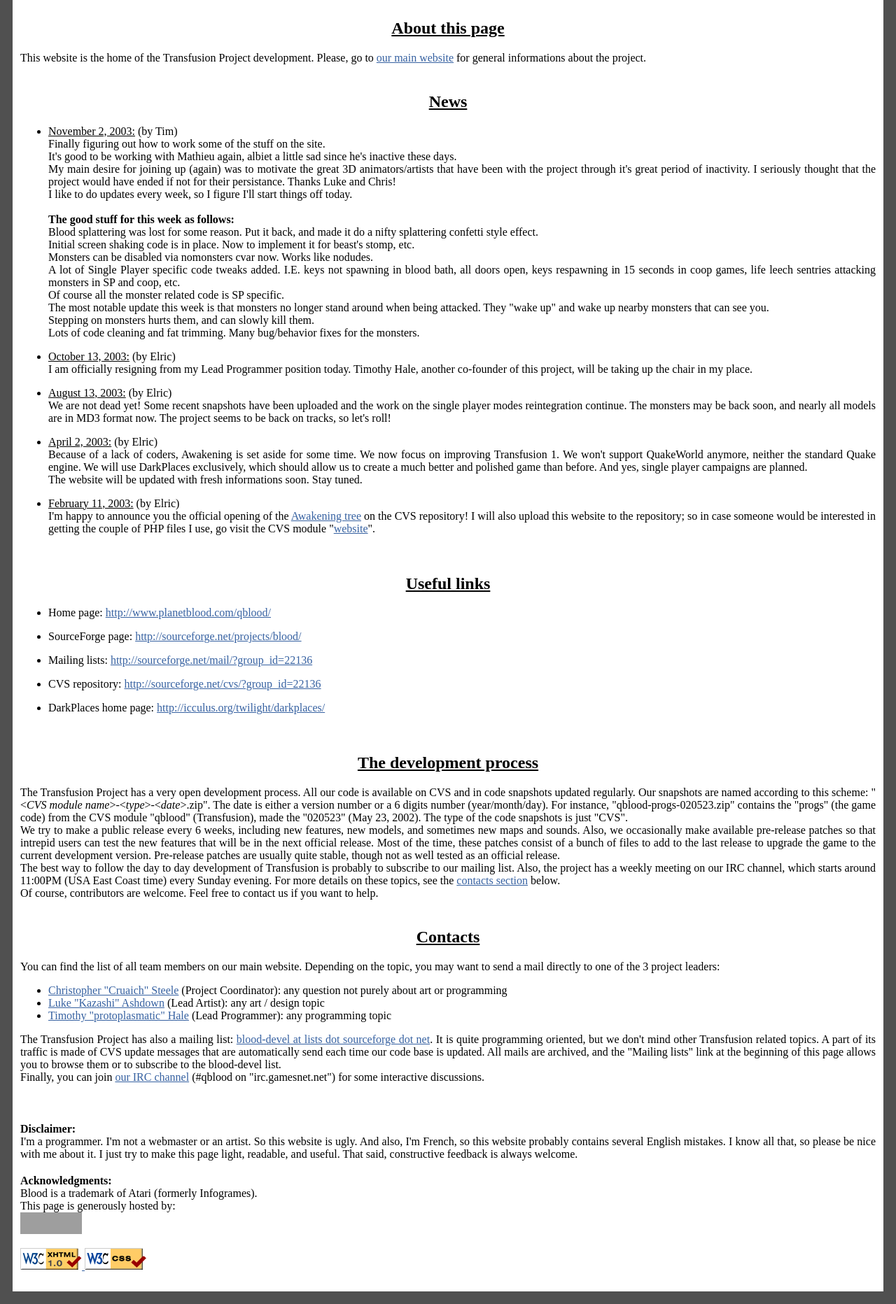
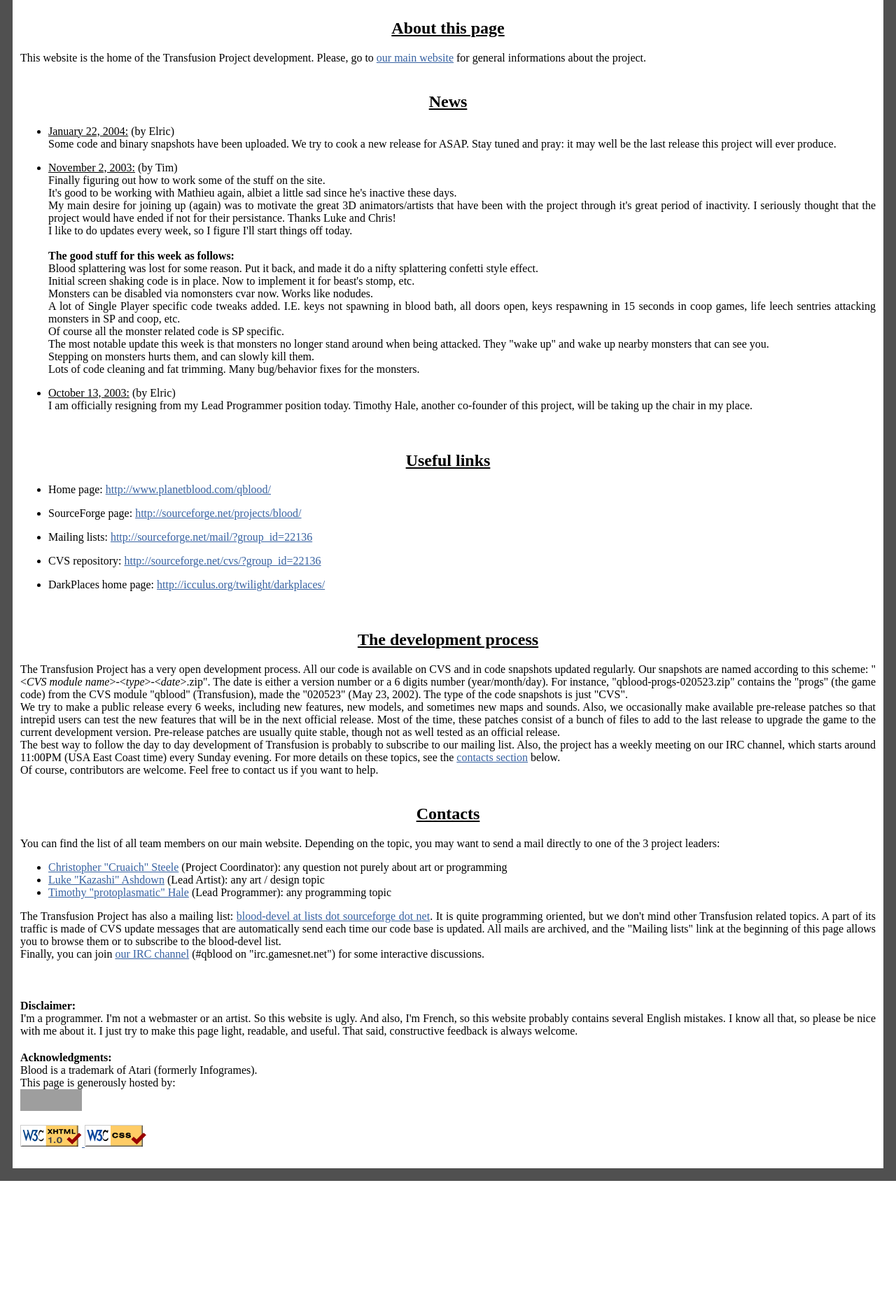
Before and after one commit to QuakeMods/transfusion, a PHP site: page / in a window 1280 px wide. Shown: the part 195-2059 px from the top of the page at 70% size. After the commit the page ends 1883 px from the top, so only its background shows below. Run offline with PHP 8.4, Linux system fonts and the light colour scheme; data that the repository does not hold is empty; grey boxes are pictures that could not be loaded.

Commit message:
Fresh news

```diff
--- a/website/index.php
+++ b/website/index.php
@@ -25,13 +25,19 @@
 	<h2 id="news-section" class="section">News</h2>
 	<ul>
 		<li>
+			<span class="title">January 22, 2004:</span> (by Elric)<br />
+			Some code and binary snapshots have been uploaded. We try to cook a new release for ASAP.
+			Stay tuned and pray: it may well be the last release this project will ever produce.<p />
+		</li>
+		<li>
 			<span class="title">November 2, 2003:</span> (by Tim)<br/>
 			Finally figuring out how to work some of the stuff on the site.<br/>
 			It's good to be working with Mathieu again, albiet a little sad since he's inactive these days.<br/>
 			My main desire for joining up (again) was to motivate the great 3D animators/artists that have been
 			with the project through it's great period of inactivity.  I seriously thought that the project
 			would have ended if not for their persistance.  Thanks Luke and Chris!<br/>
-                        I like to do updates every week, so I figure I'll start things off today.<br/><br/>
+			I like to do updates every week, so I figure I'll start things off today.<br/>
+			<br/>
 			<b>The good stuff for this week as follows:</b><br/>
 			Blood splattering was lost for some reason.
 			Put it back, and made it do a nifty splattering confetti style effect.<br/>
@@ -44,34 +50,12 @@
 			The most notable update this week is that monsters no longer stand around when being attacked.
 			They "wake up" and wake up nearby monsters that can see you.<br/>
 			Stepping on monsters hurts them, and can slowly kill them.<br/>
-                        Lots of code cleaning and fat trimming. Many bug/behavior fixes for the monsters.<br/>
-
-                        <p/>
+			Lots of code cleaning and fat trimming. Many bug/behavior fixes for the monsters.<p/>
+		</li>
 		<li>
 			<span class="title">October 13, 2003:</span> (by Elric)<br />
 			I am officially resigning from my Lead Programmer position today. Timothy Hale, another co-founder
 			of this project, will be taking up the chair in my place.<p />
-		</li>
-		<li>
-			<span class="title">August 13, 2003:</span> (by Elric)<br />
-			We are not dead yet! Some recent snapshots have been uploaded and the work on the single player
-			modes reintegration continue. The monsters may be back soon, and nearly all models are in MD3
-			format now. The project seems to be back on tracks, so let's roll!<p />
-		</li>
-		<li>
-			<span class="title">April 2, 2003:</span> (by Elric)<br />
-			Because of a lack of coders, Awakening is set aside for some time. We now focus on improving
-			Transfusion 1. We won't support QuakeWorld anymore, neither the standard Quake engine. We will
-			use DarkPlaces exclusively, which should allow us to create a much better and polished game than
-			before. And yes, single player campaigns are planned.<br />
-			The website will be updated with fresh informations soon. Stay tuned.<p />
-		</li>
-		<li>
-			<span class="title">February 11, 2003:</span> (by Elric)<br />
-			I'm happy to announce you the official opening of the <?php ViewCvsURL ("awakening", "Awakening tree"); ?>
-			on the CVS repository! I will also upload this website to the repository; so in case someone would
-			be interested in getting the couple of PHP files I use, go visit the CVS module
-			"<?php ViewCvsURL ("website", "website"); ?>".<p />
 		</li>
 	</ul>
 </div>
```
Lines whose indentation alone changed are shown as unchanged.
